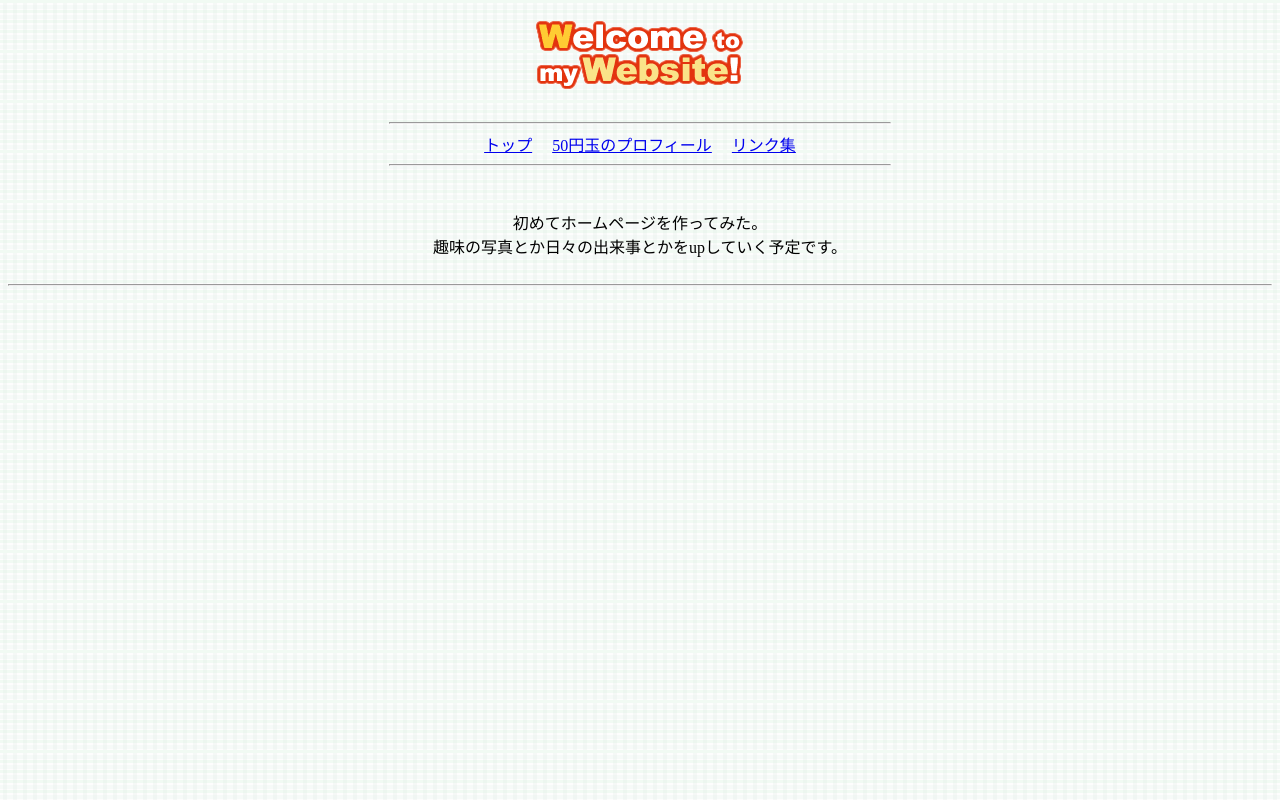
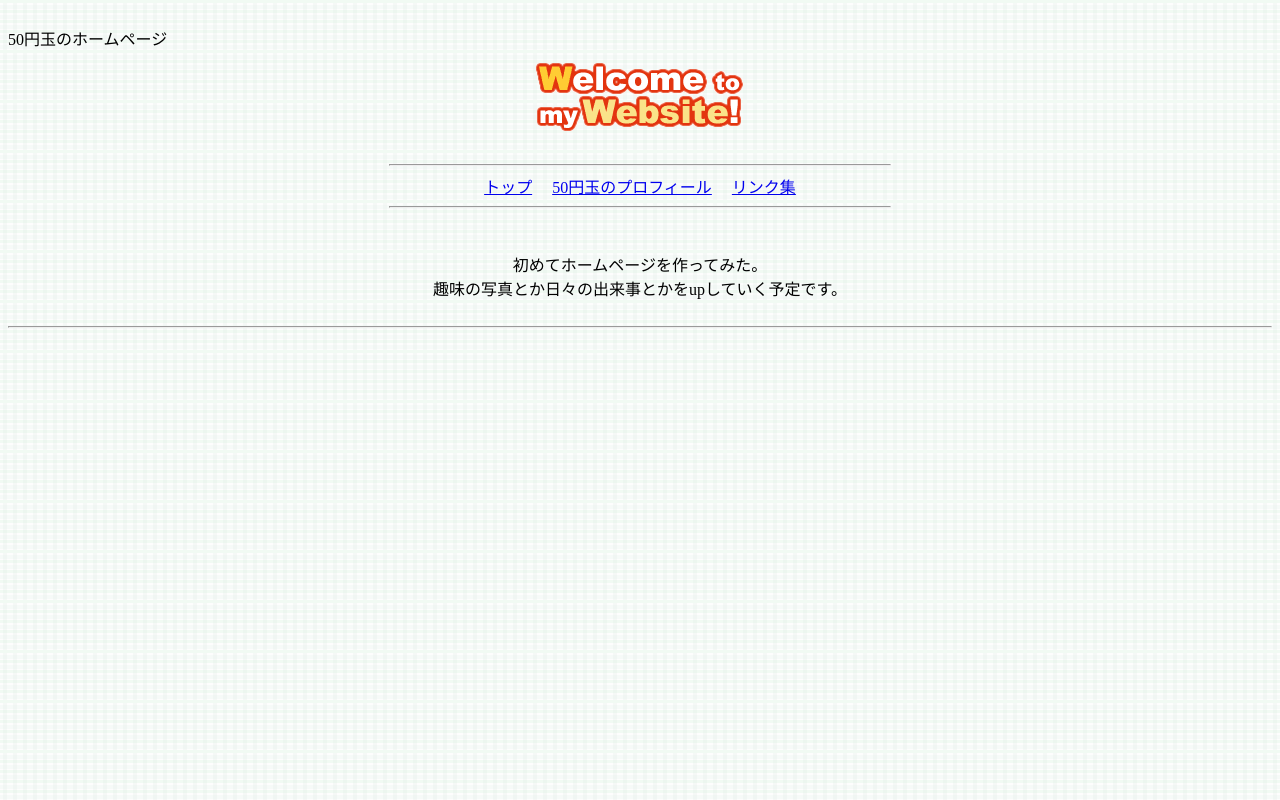
Before and after one commit to 50endama/50enHP, a plain HTML site: page index.html in a window 1280 px wide. Drawn offline with Linux system fonts and the light colour scheme.

Commit message:
Update index.html

```diff
--- a/index.html
+++ b/index.html
@@ -6,7 +6,8 @@
 
 </head>
 
-<body background="img/back22.gif">
+<body background="img/back22.gif"><br>
+50円玉のホームページ
 <div align="center">
 <img src="img/welcome.gif"width="210"height=88"alt="welcome">
 <br><br>
```
